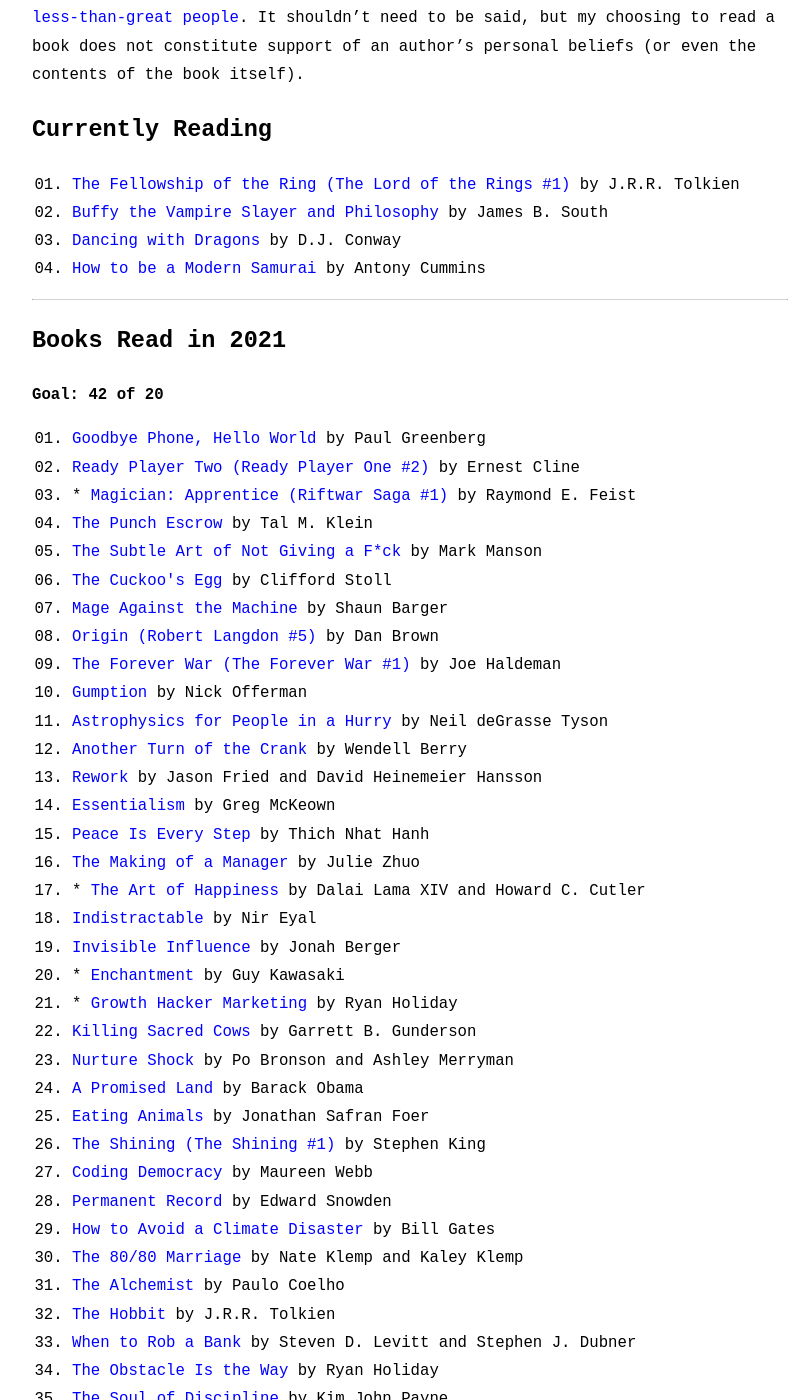
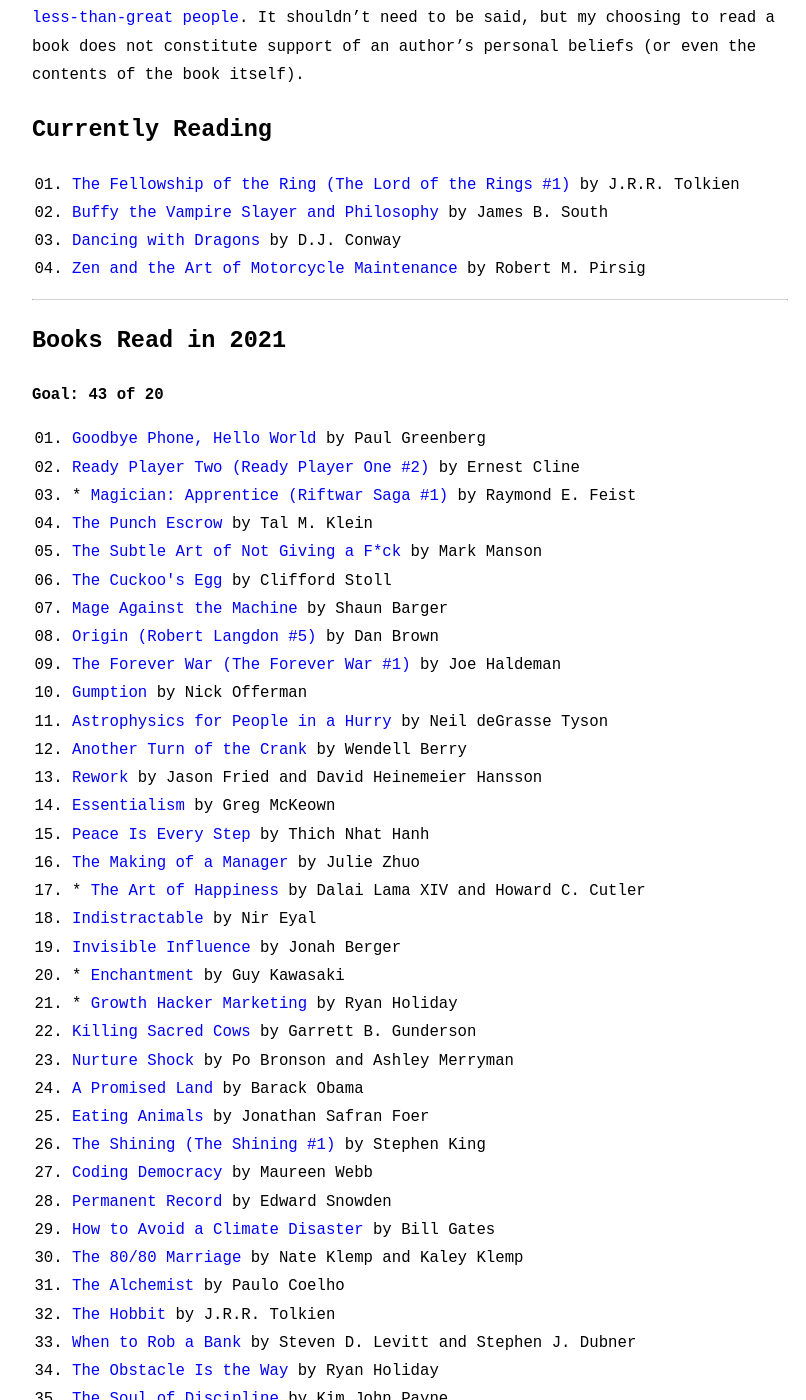
Before and after one commit to zachflower/flower.codes, a Jekyll site: the page built from library.md, in a window 1280 px wide and 1400 px high, scrolled down 651 px. Shown: the whole window, without its empty margins (230-1036 px from the left). Built offline with Jekyll 4.4.1, drawn with Linux system fonts in a browser that asks for light colours; Markdown is read by kramdown in place of the engine named in the settings; some of the changed text lies outside the part shown.

Commit message:
finished "how to be a modern samurai," started "zen and the art of motorcycle maintenance"

```diff
--- a/_data/library.yml
+++ b/_data/library.yml
@@ -535,3 +535,9 @@ entries:
     author: Antony Cummins
     isbn: "1786783541"
     started: 2021-06-30
+    finished: 2021-07-02
+
+  - title: Zen and the Art of Motorcycle Maintenance
+    author: Robert M. Pirsig
+    isbn: "0060589469"
+    started: 2021-07-02
```
